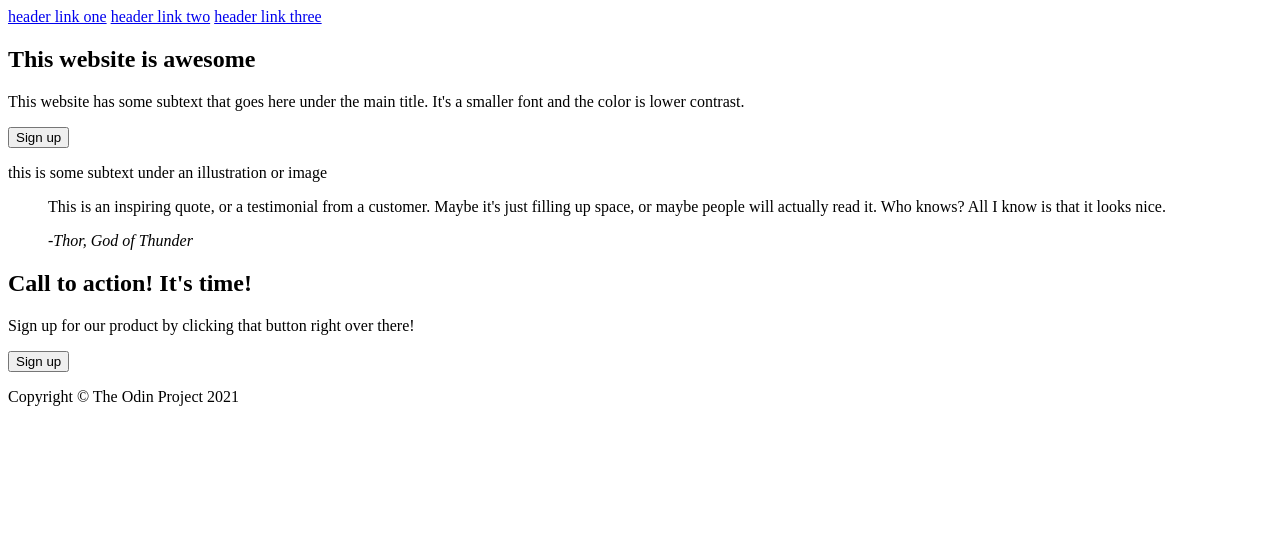
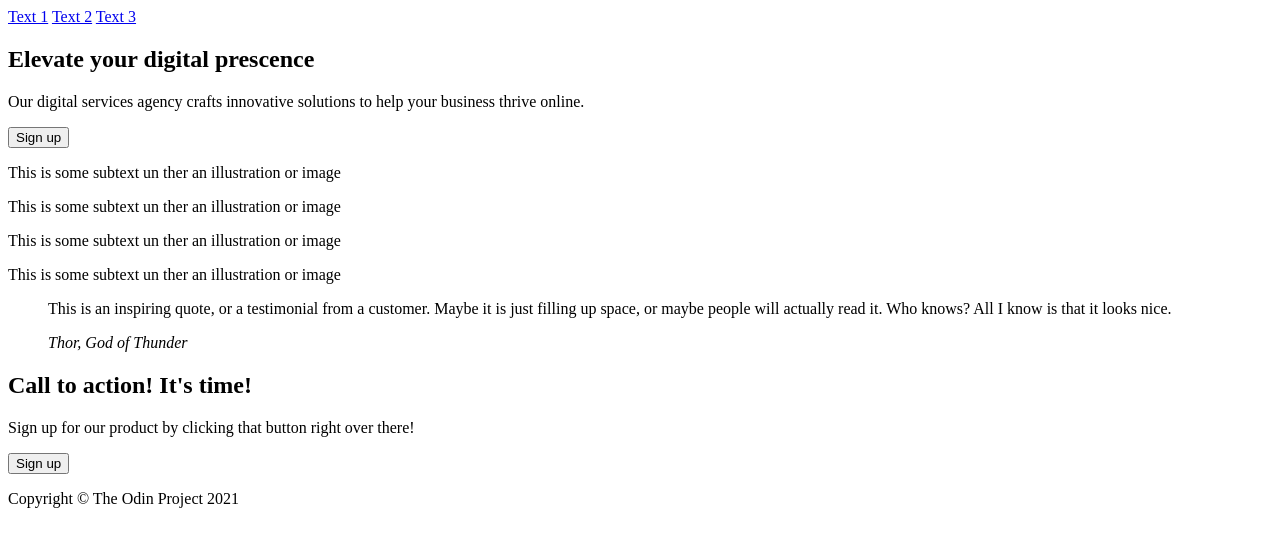
Before and after one commit to raul0r/landing-page, a plain HTML site: page index.html in a window 1280 px wide. Drawn offline with Linux system fonts and the light colour scheme.

Commit message:
Updated index.html with basic design

```diff
--- a/index.html
+++ b/index.html
@@ -1,34 +1,65 @@
+<!DOCTYPE html>
+<html lang="en">
+<head>
+    <meta charset="UTF-8">
+    <meta name="viewport" content="width=device-width, initial-scale=1.0">
+    <title>gatofeo.net</title>
+
+
+</head>
 <body>
     <header>
-      <div class="header-logo">
-        <!-- Header logo content -->
-      </div>
+        <div class="header-logo"></div>
         <nav>
-        <a href="#" class="header-link-1">header link one</a>
-        <a href="#" class="header-link-2">header link two</a>
-        <a href="#" class="header-link-3">header link three</a>
+            <a href="#" class="header-link">Text 1</a>
+            <a href="#" class="header-link">Text 2</a>
+            <a href="#" class="header-link">Text 3</a>
         </nav>
     </header>
 
     <main>
         <section class="hero">
-        <h1>This website is awesome</h1>
-        <p>This website has some subtext that goes here under the main title. It's a smaller font and the color is lower contrast.</p>
+            <h1>Elevate your digital prescence</h1>
+            <p>Our digital services agency crafts innovative solutions to help your business thrive online.</p>
             <button>Sign up</button>
         </section>
 
         <section class="info">
             <div class="info-item">
                 <div class="info-item-image"></div>
-          <p>this is some subtext under an illustration or image</p>
+                <p>This is some subtext un ther an illustration or image</p>
             </div>
-        <!-- 3 more .info-item sections -->
+        </section>
+
+        <section class="info">
+            <div class="info-item">
+                <div class="info-item-image"></div>
+                <p>This is some subtext un ther an illustration or image</p>
+            </div>
+        </section>
+
+        <section class="info">
+            <div class="info-item">
+                <div class="info-item-image"></div>
+                <p>This is some subtext un ther an illustration or image</p>
+            </div>
+        </section>
+
+        <section class="info">
+            <div class="info-item">
+                <div class="info-item-image"></div>
+                <p>This is some subtext un ther an illustration or image</p>
+            </div>
         </section>
 
         <section class="quote">
             <blockquote>
-          <p>This is an inspiring quote, or a testimonial from a customer. Maybe it's just filling up space, or maybe people will actually read it. Who knows? All I know is that it looks nice.</p>
-          <cite>-Thor, God of Thunder</cite>
+                <p>
+                    This is an inspiring quote, or a testimonial from a customer.
+                Maybe it is just filling up space, or maybe people will actually read it.
+                Who knows? All I know is that it looks nice.
+                </p>
+                <cite>Thor, God of Thunder</cite>
             </blockquote>
         </section>
 
@@ -39,9 +70,10 @@
             </div>
             <button>Sign up</button>
           </section>
+
     </main>
 
-    <footer>
-      <p>Copyright © The Odin Project 2021</p>
-    </footer>
+    <footer> <p>Copyright © The Odin Project 2021</p</footer>
+
 </body>
+</html>
```
Lines whose indentation alone changed are shown as unchanged.
